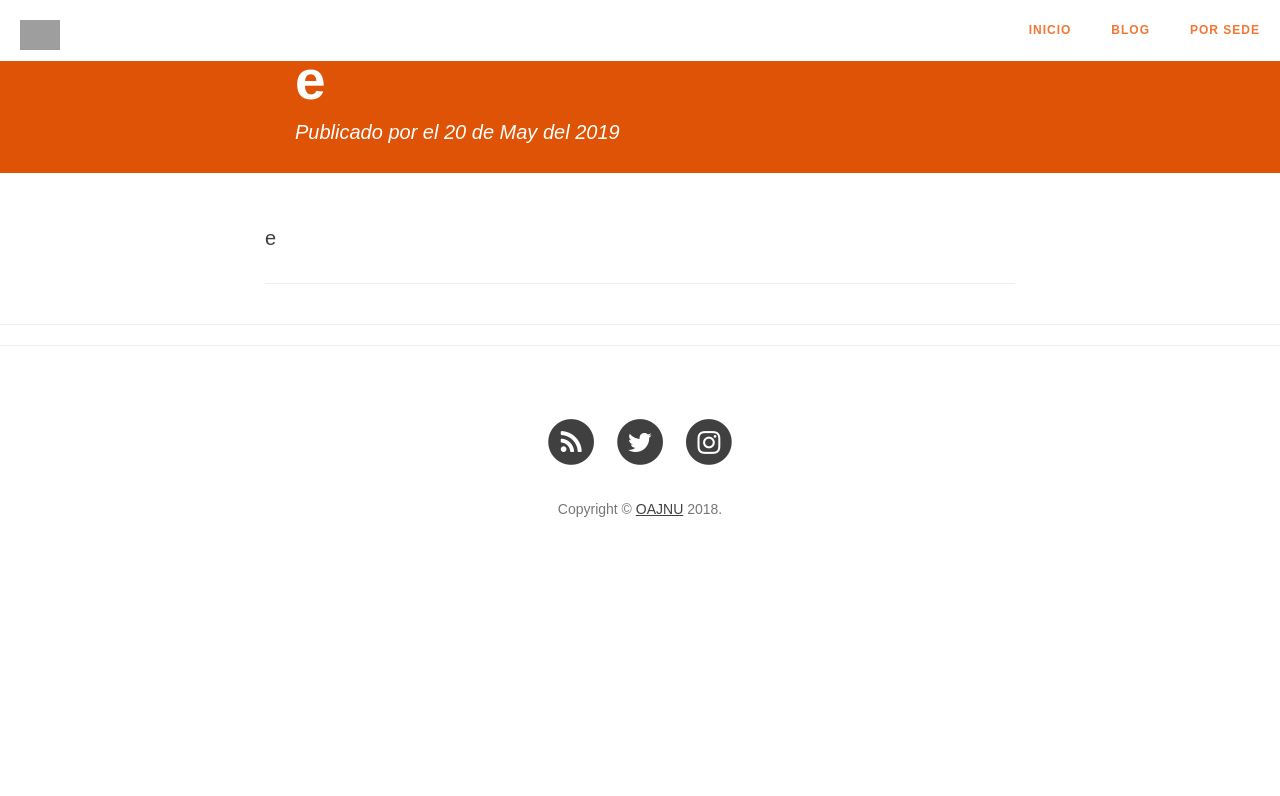
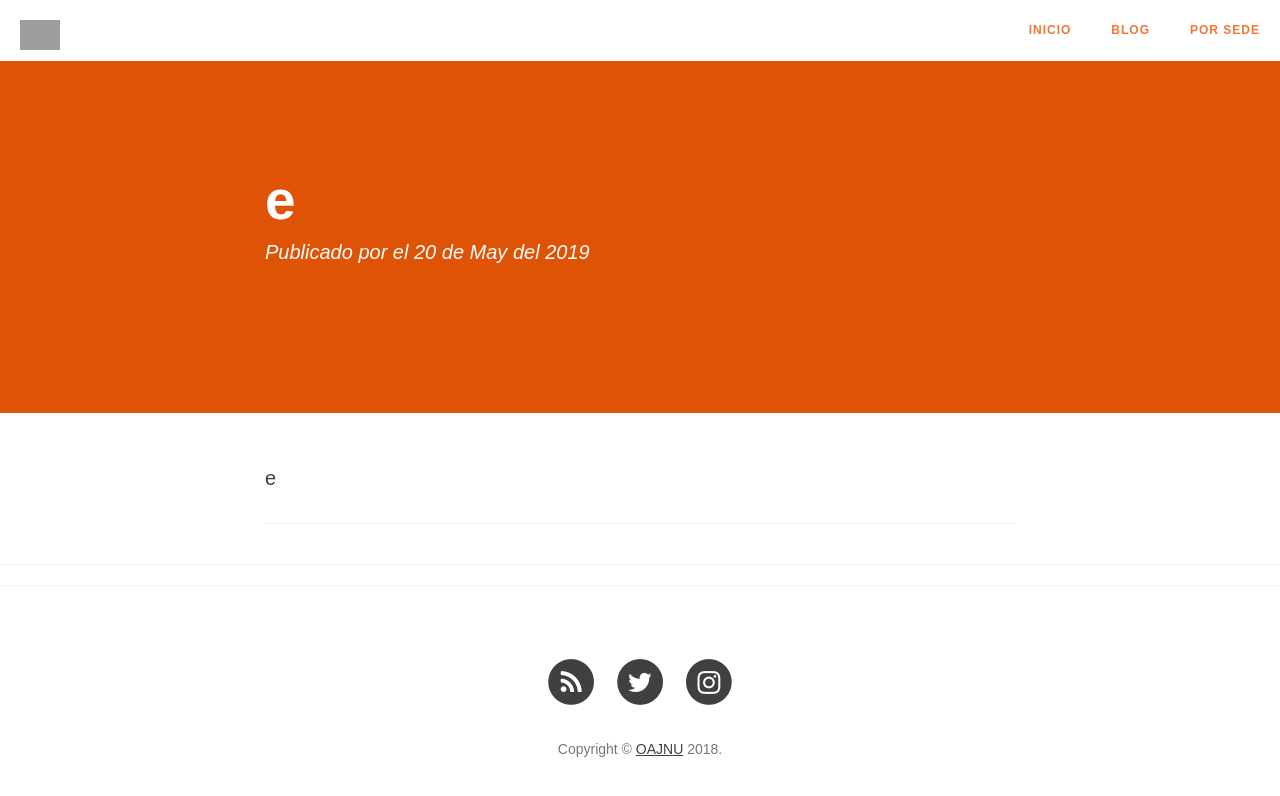
Before and after one commit to OAJNU/blog, a Jekyll site: the page built from _posts/2019-05-19-e.md, in a window 1280 px wide. Shown: the top 796 px of the page. Built offline with Jekyll 4.4.1, drawn with Linux system fonts in a browser that asks for light colours; nearby versions of some CDN libraries; a script that is not in the unit is left out.

Commit message:
Changed post padding

```diff
--- a/_layouts/post.html
+++ b/_layouts/post.html
@@ -7,7 +7,7 @@
     <div class="container">
         <div class="row">
             <div class="col-lg-8 col-lg-offset-2 col-md-10 col-md-offset-1">
-                <div class="post-heading" style="padding: 30px 30px;">
+                <div class="post-heading">
                     <h1>{{ page.title }}</h1>
                     {% if page.subtitle %}
                     <h2 class="subheading">{{ page.subtitle }}</h2>
```
